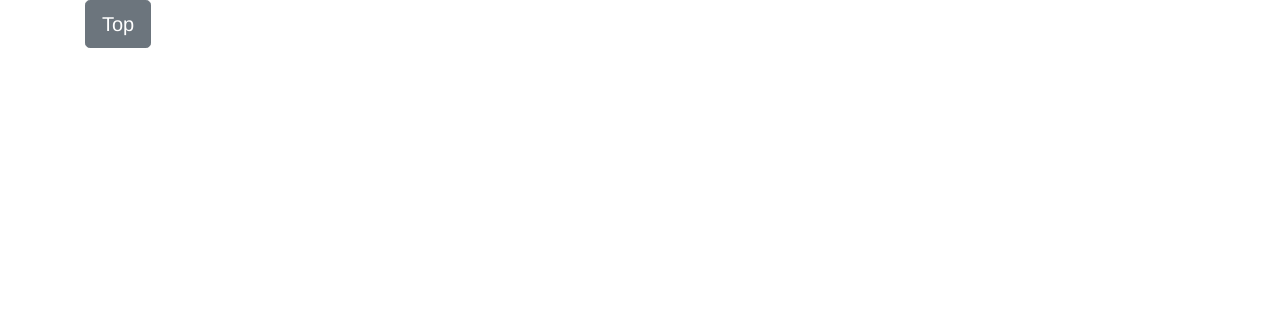
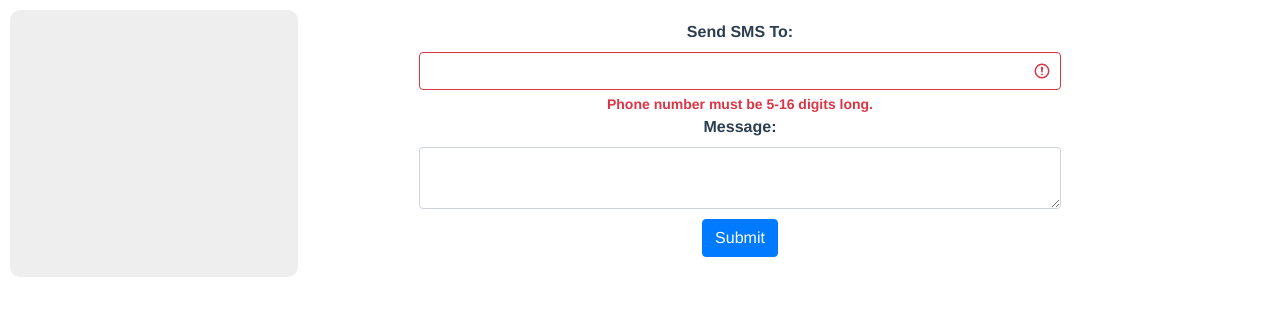
Before and after one commit to jay-to-the-dee/twilio-delivery-status-updates-frontend, a Vue app: page / in a window 1280 px wide. Shown: the top 316 px of the page. Built offline with nearby package versions, Linux system fonts and the light colour scheme.

Commit message:
Tracks historical SMSes in Vuex

```diff
--- a/package.json
+++ b/package.json
@@ -10,7 +10,8 @@
   "dependencies": {
     "bootstrap-vue": "^2.21.2",
     "core-js": "^3.6.5",
-    "vue": "^2.6.11"
+    "vue": "^2.6.11",
+    "vuex": "^3.6.2"
   },
   "devDependencies": {
     "@vue/cli-plugin-babel": "~4.5.0",
--- a/src/App.vue
+++ b/src/App.vue
@@ -1,24 +1,28 @@
 <template>
-  <b-container id="app" class="bv-example-row">
+  <b-container id="app">
     <b-row class="text-center">
-      <b-col cols="1">
-      <SMSList />
+      <b-col cols="3"  class="sms-list">
+        <SMSList />
       </b-col>
-      <b-col cols="3"><SMSComposerAndStatus /></b-col>
+      <b-col cols="1" />
+      <b-col cols="7">
+        <SMSComposerAndStatus />
+      </b-col>
+      <b-col cols="1" />
     </b-row>
   </b-container>
 </template>
 
 <script>
-import SMSList from './components/SMSList.vue'
-import SMSComposerAndStatus from './components/SMSComposerAndStatus.vue'
-
+// import SMSList from './components/SMSList.vue'
+import SMSComposerAndStatus from "./components/SMSComposerAndStatus.vue";
+import SMSList from "./components/SMSList.vue";
 
 export default {
   name: "App",
   components: {
     SMSList,
-    SMSComposerAndStatus
+    SMSComposerAndStatus,
   },
 };
 </script>
@@ -31,5 +35,13 @@ export default {
   text-align: center;
   color: #2c3e50;
   width: 100%;
+  min-width: 90%;
+  height: 100%;
+  margin: 10px;
+}
+.sms-list {
+  background-color: #eee;
+  padding: 5px;
+  border-radius:10px;
 }
 </style>
--- a/src/components/SMSComposerAndStatus.vue
+++ b/src/components/SMSComposerAndStatus.vue
@@ -1,14 +1,70 @@
 <template>
-  <div class="fill-width">
+  <div id="app">
+    <b-form @submit="onSubmit">
+      <label for="sms-number-to">Send SMS To:</label>
+      <b-form-input
+        v-model="msgForm.to"
+        id="sms-number-to"
+        :state="phoneValidation"
+      />
+      <b-form-invalid-feedback :state="phoneValidation">
+        Phone number must be 5-16 digits long.
+      </b-form-invalid-feedback>
+      <b-form-valid-feedback :state="phoneValidation" />
 
+      <label for="sms-message">Message:</label>
+      <b-form-textarea id="sms-message" v-model="msgForm.body" />
+
+      <b-button type="submit" variant="primary" class="pad">Submit</b-button>
+    </b-form>
   </div>
 </template>
 
 <script>
+export default {
+  data() {
+    return {
+      msgForm: {
+        to: "",
+        body: "",
+      },
+    };
+  },
+  computed: {
+    phoneValidation() {
+      return this.msgForm.to.length > 4 && this.msgForm.to.length < 16;
+    },
+  },
+  methods: {
+    onSubmit(event) {
+      event.preventDefault();
+
+      fetch(`${process.env.VUE_APP_CALLBACK_BASE||''}/sendSMS`, {
+        method: "post",
+        headers: {
+          "Content-type": "application/json",
+        },
+        body: JSON.stringify(this.msgForm),
+      })
+        .then((x) => x.json())
+        .then((data) => {
+          // window.alert(`SMS submitted to Twilio with SID: ${data.sid}`);
+          this.$store.commit( 'addSMS', data );
+        })
+        .catch((error) => {
+          window.alert("SMS submitted to Twilio failed", error);
+        });
+    },
+  },
+};
 </script>
 
 <style>
-.fill-width {
+#app {
   width: 100%;
+  font-weight: bold;
+}
+.pad {
+  margin: 10px;
 }
 </style>
--- a/src/components/SMSList.vue
+++ b/src/components/SMSList.vue
@@ -1,7 +1,10 @@
 <template>
-  <div class="fill-width">
-    <b-button-group vertical >
-      <b-button size="lg">Top</b-button>
+  <div>
+    <b-button-group vertical="true" v-for='SMS in this.$store.getters.getAllSMSes' :key='SMS.sid' class="fill-width">
+      <b-button class="button">{{SMS.sid}}
+      <i>{{SMS.to}}</i><br />
+      <b>{{SMS.status}}</b><br />
+      </b-button>
     </b-button-group>
   </div>
 </template>
@@ -13,4 +16,8 @@
 .fill-width {
   width: 100%;
 }
+.button {
+  margin:2px;
+  width: 100%;
+}
 </style>
--- a/src/main.js
+++ b/src/main.js
@@ -5,6 +5,9 @@ import App from './App.vue'
 // Import Bootstrap an BootstrapVue CSS files (order is important)
 import 'bootstrap/dist/css/bootstrap.css'
 import 'bootstrap-vue/dist/bootstrap-vue.css'
+
+import store from './shared/store';
+Vue.use(store);
 
 // Make BootstrapVue available throughout your project
 Vue.use(BootstrapVue)
@@ -14,4 +17,5 @@ Vue.use(IconsPlugin)
 
 new Vue({
     render: h => h(App),
+    store
   }).$mount('#app')
--- /dev/null
+++ b/src/shared/store.js
@@ -0,0 +1,25 @@
+import Vue from 'vue'
+import Vuex from 'vuex'
+
+Vue.use(Vuex);
+
+function getState() {
+  return {
+    SMSsids: []
+  }
+}
+
+export default new Vuex.Store({
+    state: getState(),
+    mutations: {
+      addSMS (state, sms) {
+        console.log(`Added SMS SID ${sms.sid} to Vuex store`);
+        state.SMSsids.push(sms);
+      }
+    },
+    getters: {
+      getAllSMSes: state => {
+          return state.SMSsids;
+      }
+  }
+  });
```
Also changed, not shown: 2 other files (tests, documents, lock files or other folders).
